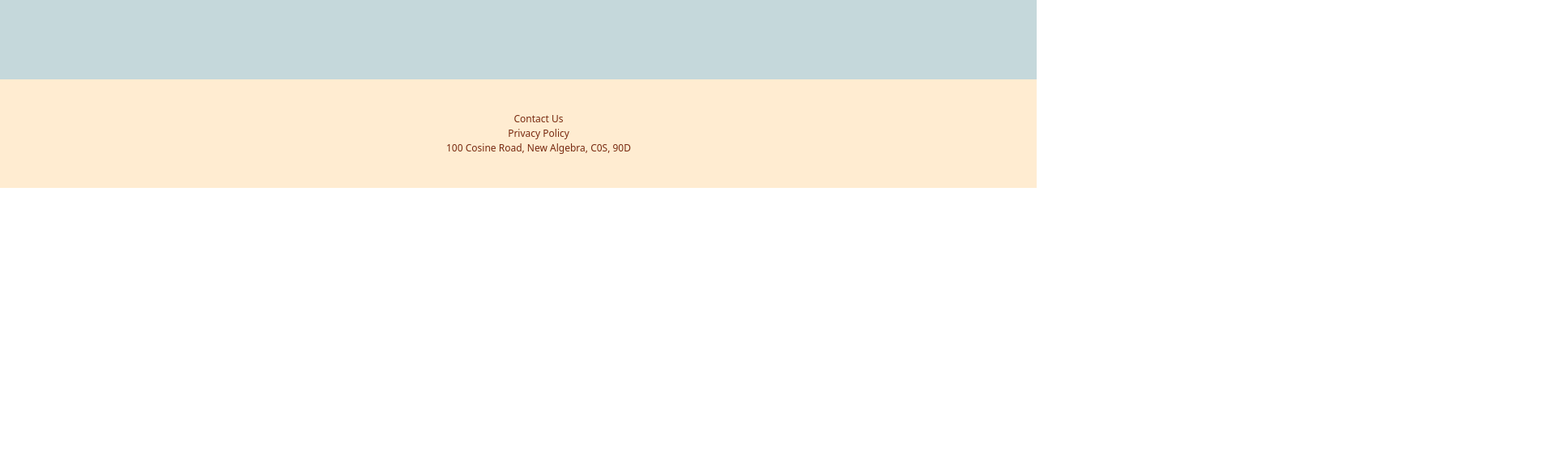
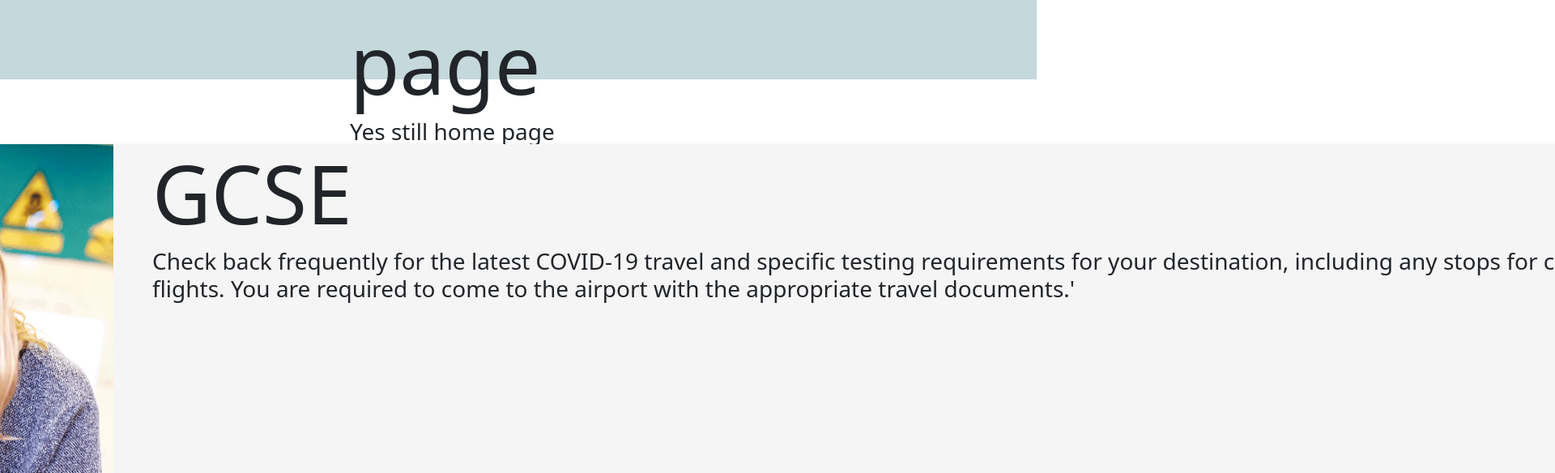
Before and after one commit to cindy1408/StudyMathsSmarter-FrontEnd, a React (Create React App) app: page / in a window 1280 px wide. Shown: the part 252-836 px from the top of the page at 81% size, 1920 px wide, since content can reach past the window. Before the commit the page ends 800 px from the top, so only its background shows below. Built offline with nearby package versions, Linux system fonts and the light colour scheme.

Commit message:
added card

```diff
--- a/src/components/Footer.css
+++ b/src/components/Footer.css
@@ -2,7 +2,7 @@
   background-color: rgb(255, 236, 209);
   padding: 40px 0px;
   color: #78290f;
-  bottom: 0;
+  align-self: end;
 }
 
 .footerText {
--- a/src/components/cards.css
+++ b/src/components/cards.css
@@ -1,6 +1,12 @@
 .banner {
   background-color: #15616d3f;
   height: 200px;
+  text-align: left;
+  padding-left: 27rem;
+}
+
+.bannerTitle {
+  font-size: 100px;
 }
 
 .bannerGcse {
@@ -8,3 +14,34 @@
   height: 200px;
   text-align: 20px 300px 20px 400px;
 }
+
+.mainBody {
+  height: 800px;
+  width: 3000px;
+  display: flex;
+  box-shadow: 0 4px 8px 0 rgba(0, 0, 0, 0.2);
+  transition: 0.3s;
+  border-radius: 0px;
+  background-color: whitesmoke;
+  margin-top: 5rem;
+  margin-bottom: 5rem;
+}
+.mainBodyImage {
+  height: 800px;
+  width: 1000px;
+}
+
+.mainBodyContent {
+  display: flex;
+  flex-direction: column;
+  text-align: left;
+  padding-left: 3rem;
+  padding-right: 3rem;
+}
+
+.mainBodyTitle {
+  font-size: 100px;
+}
+
+.mainBodySubText {
+}
--- a/src/components/cards.js
+++ b/src/components/cards.js
@@ -20,8 +20,21 @@ function BannerGcse (props){
     )
 }
 
+function MainBody (props){
+    return(
+        <div className="mainBody">
+            <img className="mainBodyImage" src={props.imageSrc}/>
+            <div className="mainBodyContent">
+            <h1 className="mainBodyTitle">{props.title}</h1>
+            <h3 className="mainBodySubText">{props.subText}</h3>
+            </div>
+        </div>
+
+    )
+}
+
 
 
 export{
-    Banner, BannerGcse,
+    Banner, BannerGcse, MainBody,
 };
--- a/src/pages/homePage.css
+++ b/src/pages/homePage.css
@@ -0,0 +1,5 @@
+.homePage {
+  display: flex;
+  flex-direction: column;
+  align-items: center;
+}
--- a/src/pages/homePage.js
+++ b/src/pages/homePage.js
@@ -1,12 +1,20 @@
+import { logDOM } from "@testing-library/react";
 import React from "react";
-import {Banner} from "../components/cards.js"
-
+import {Banner, MainBody} from "../components/cards.js";
+import Logo from '../images/FR_English.png';
+import "./homePage.css";
 
 function homePage(){
     return (
+       <>
+      <Banner title="This is the home page" subText="Yes still home page"/>
+      <div className="homePage">
+            <MainBody imageSrc={Logo} title="GCSE " subText="Check back frequently for the latest COVID-19 travel and specific testing requirements for your destination, including any stops for connecting flights. You are required to come to the airport with the appropriate travel documents.'
+"/>
+</div>
 
-      <Banner title="This is the home page" subText="Yes still home page"/>
 
+      </>
 )
 }
 export default homePage;
```
Also changed, not shown: src/images/FR_English.png (added), src/images/logo3.png (added).
